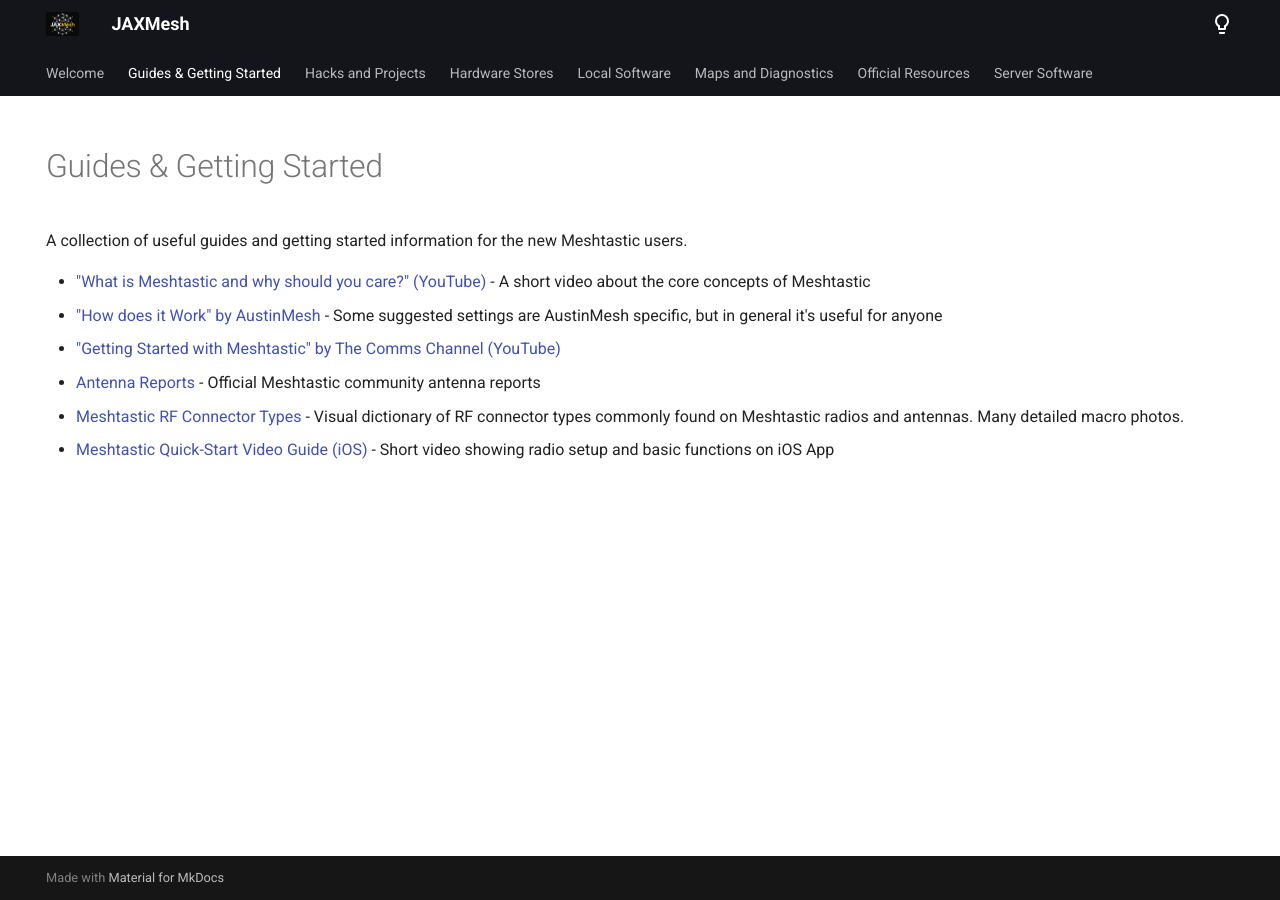
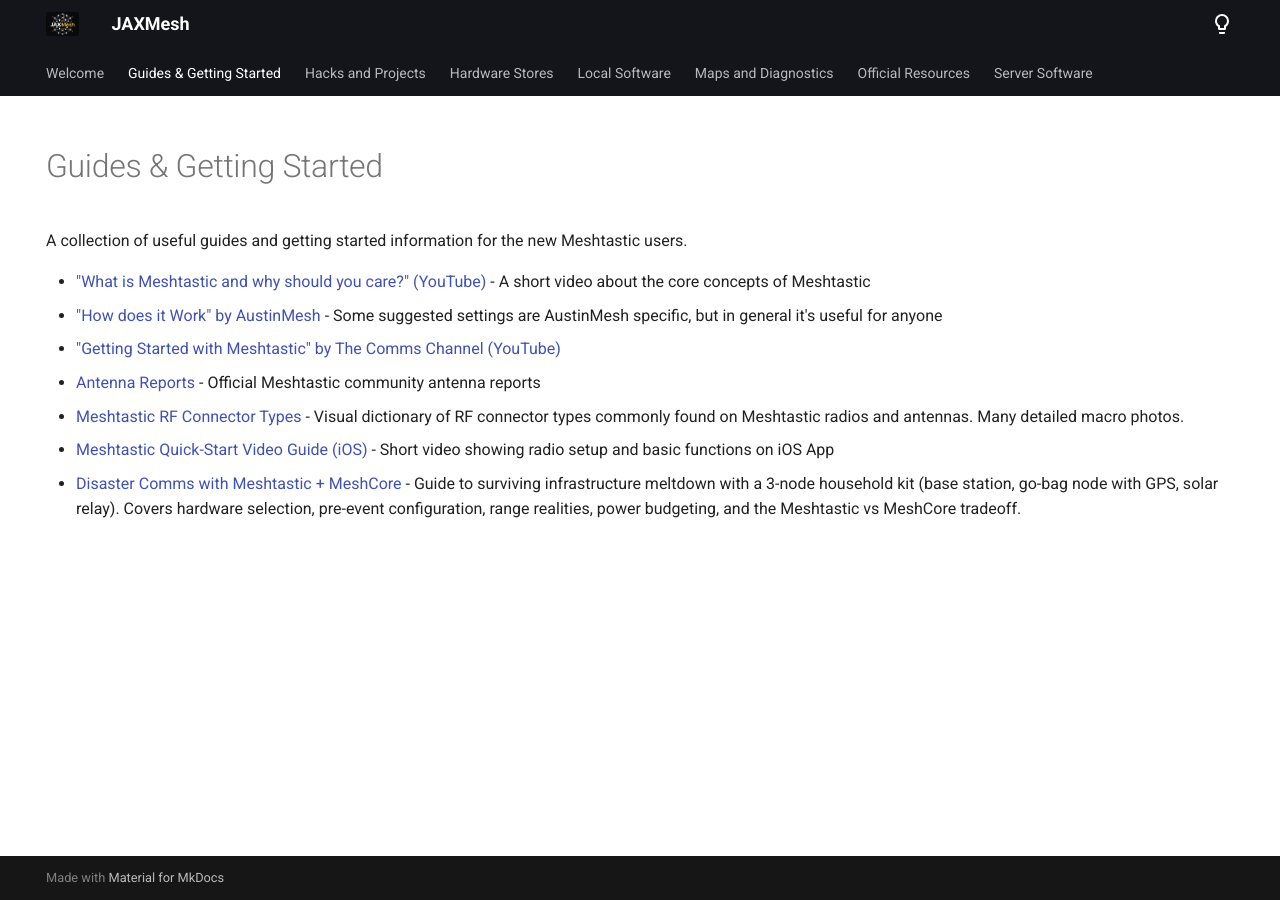
Before and after one commit to afairclo/jaxmesh.github.io, an MkDocs documentation site: the page built from docs/guides-getting-started.md, in a window 1280 px wide. Built offline with MkDocs 1.6.1 and Material for MkDocs 9.7.7, drawn with Linux system fonts in a browser that asks for light colours.

Commit message:
Update guides-getting-started.md

```diff
--- a/docs/guides-getting-started.md
+++ b/docs/guides-getting-started.md
@@ -16,3 +16,4 @@
 - [Antenna Reports](https://github.com/meshtastic/antenna-reports) - Official Meshtastic community antenna reports
 - [Meshtastic RF Connector Types](https://pole1.co.uk/blog/5/) - Visual dictionary of RF connector types commonly found on Meshtastic radios and antennas. Many detailed macro photos.
 - [Meshtastic Quick-Start Video Guide (iOS)](https://www.youtube.com/watch?v=IoaoYbrdtlU) - Short video showing radio setup and basic functions on iOS App
+- [Disaster Comms with Meshtastic + MeshCore](https://pamfinds.com/guides/disaster-comms-meshtastic-meshcore/) - Guide to surviving infrastructure meltdown with a 3-node household kit (base station, go-bag node with GPS, solar relay). Covers hardware selection, pre-event configuration, range realities, power budgeting, and the Meshtastic vs MeshCore tradeoff.
```
